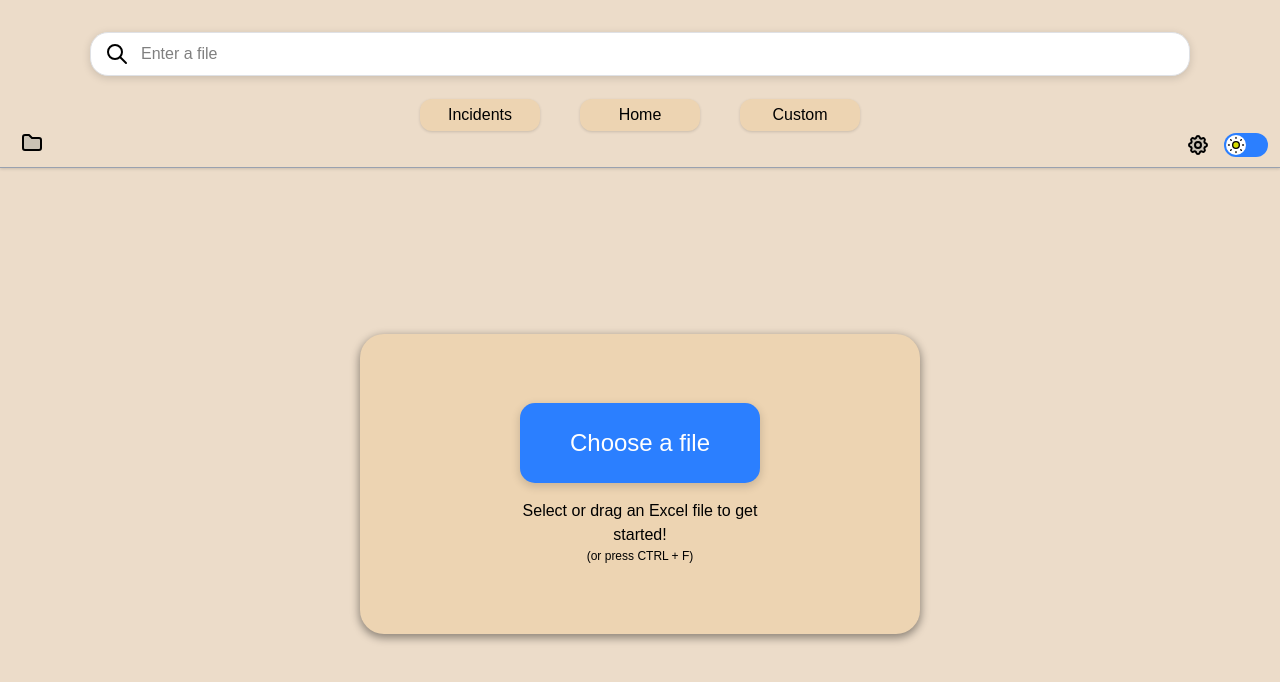
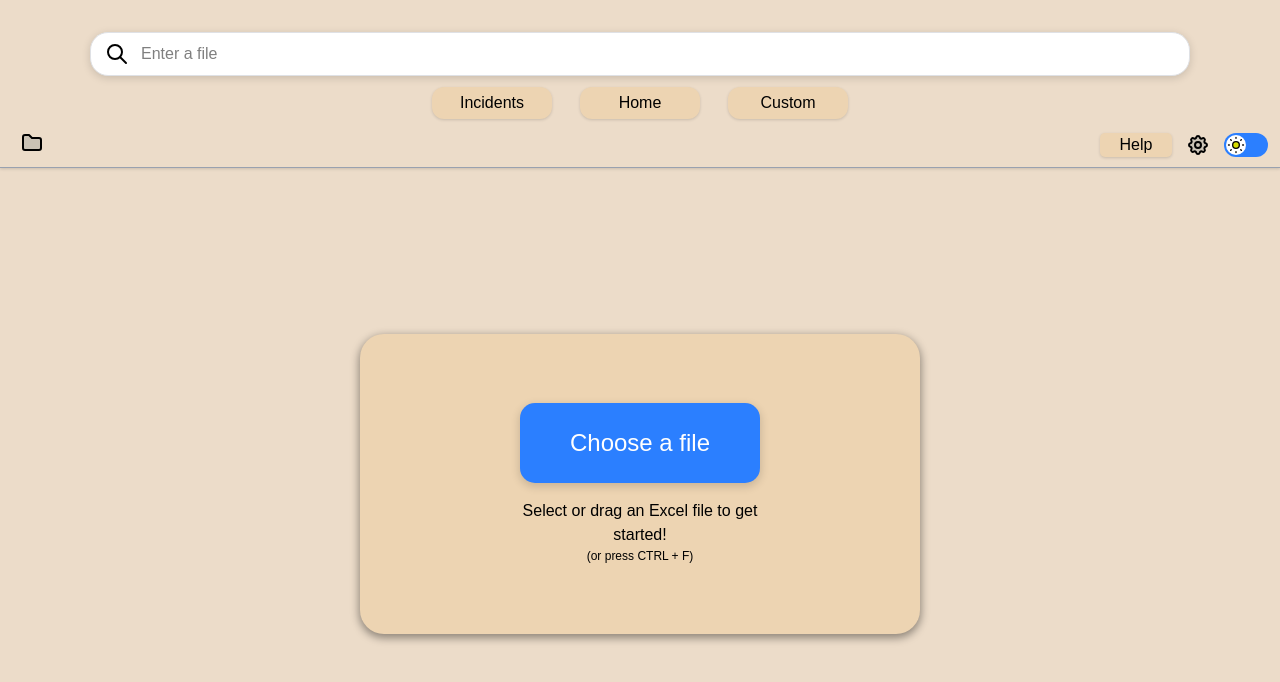
Before and after one commit to bobllor/TEKLabeler, a React (Vite) app: page / in a window 1280 px wide. Shown: the top 682 px of the page. Built offline with nearby package versions, Linux system fonts and the light colour scheme.

Commit message:
CSS changes

```diff
--- a/src/components/Header.jsx
+++ b/src/components/Header.jsx
@@ -12,7 +12,7 @@ export default function Header({fileData, setLoading, theme, utils}){
                 <div className="h-100 w-full flex justify-center pt-5">
                     <Search file={fileData.file} setLoading={setLoading} />
                 </div>
-                <div className="w-full h-10 flex dark-element justify-center items-center gap-10">
+                <div className="w-full h-10 flex dark-element justify-center items-center gap-7 pb-4">
                     <NavGroup setLoading={setLoading} />
                 </div>
                 <div className="flex relative">
@@ -20,7 +20,12 @@ export default function Header({fileData, setLoading, theme, utils}){
                         <SelectInput file={fileData.file} fileInputRef={fileData.fileInputRef} onFileChange={utils.uploadExcelFile} />
                     </div>
                     <div className="flex right-0 absolute justify-center items-center gap-3">
-                        <div onClick={utils.handleSettingsClick} className="h-7 w-7 hover:bg-gray-600/40 rounded-[9px] flex justify-center items-center">
+                        <div className="w-18 h-6 light-background shadow-[0_1px_3px_0_rgba(0,0,0,.15)]
+                        flex justify-center items-center rounded-[5px] light-hover">
+                            <p className="dark-element">Help</p>
+                        </div>
+                        <div onClick={utils.handleSettingsClick}
+                        className="h-7 w-7 hover:bg-gray-600/40 rounded-[9px] flex justify-center items-center">
                             <SettingsCog />
                         </div>
                         <div>
--- a/src/components/HeaderComponents/SelectInput.jsx
+++ b/src/components/HeaderComponents/SelectInput.jsx
@@ -18,6 +18,7 @@ export default function SelectInput({ file, fileInputRef, onFileChange }){
                     </div>
                     <p className="pl-1 pr-1 dark-element">{file ? file : 'No file selected!'}</p>
                     <input type="file" className="opacity-0 absolute left-0 border-2 w-[inherit]"
+                    tabIndex={-1}
                     title={file ? file : ''}
                     style={{ width: `${width}px` }}
                     onChange={e => onFileChange(e.target.files[0])}
```
